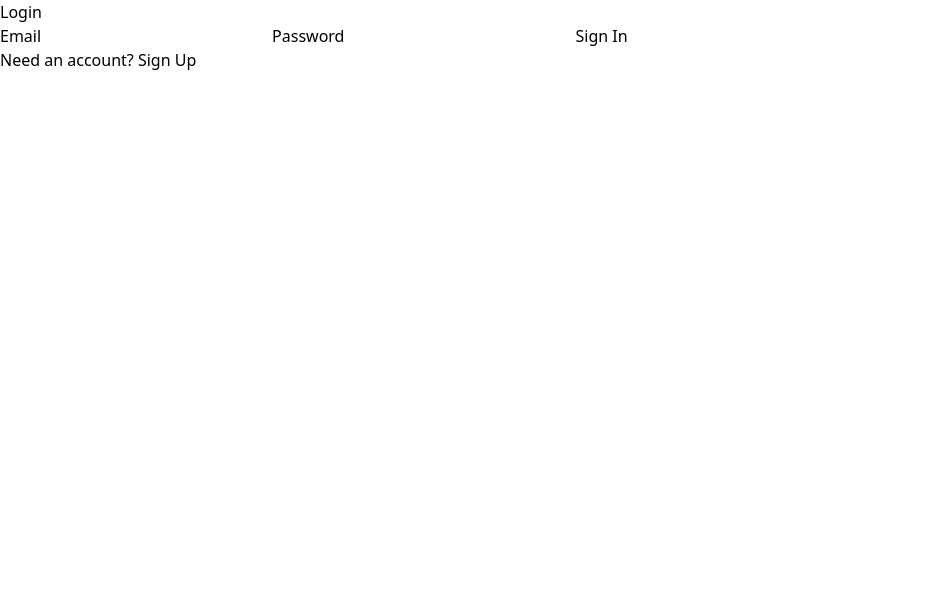
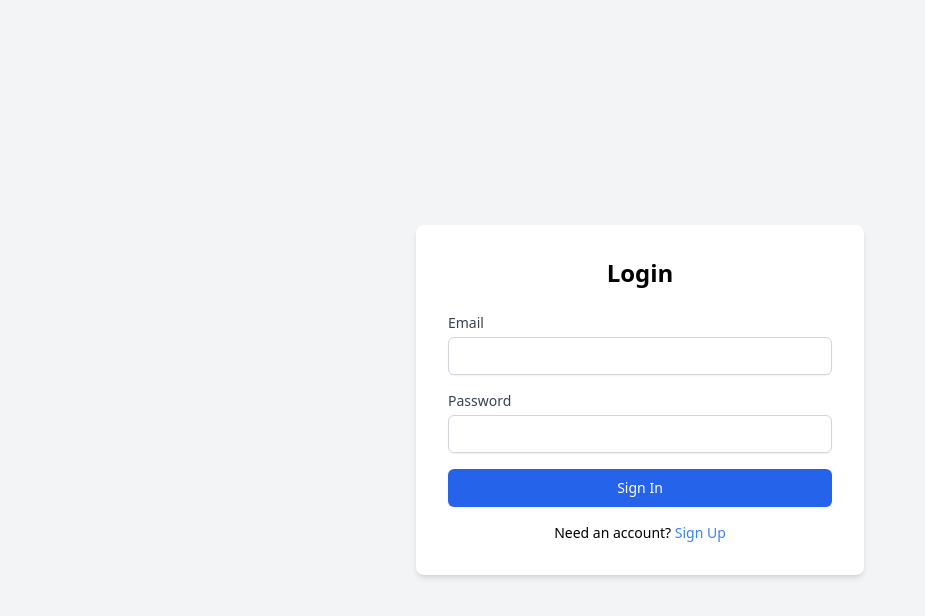
Before and after one commit to NotJerwee/firebase-user-auth, a React (Create React App) app: page /login in a window 1280 px wide. Shown: the top 616 px of the page, without its empty margins (0-925 px from the left). Built offline with nearby package versions, Linux system fonts and the light colour scheme; no server answers.

Commit message:
Integrated tailwind CSS

```diff
--- a/src/pages/Login.jsx
+++ b/src/pages/Login.jsx
@@ -29,18 +29,41 @@
     }
 
     return (
-        <section>
-            <h2>Login</h2>
-            <form onSubmit={handleSignIn}>
-                <label htmlFor="email">Email</label>
-                <input type="text" id="email" onChange={handleEmailChange} />
-                <label htmlFor="password">Password</label>
-                <input type="password" id="password" onChange={handlePasswordChange} />
-                <button type="submit">Sign In</button>
-                <p>
-                    Need an account? <Link to="/signup">Sign Up</Link>
-                </p>
-            </form>
+        <section className="flex flex-col items-center justify-center h-screen bg-gray-100">
+            <div className="w-full max-w-md bg-white p-8 rounded-lg shadow-md">
+                <h2 className="text-2xl font-semibold mb-6 text-center">Login</h2>
+                <form onSubmit={handleSignIn} className="space-y-4">
+                    <div>
+                        <label htmlFor="email" className="block text-sm font-medium text-gray-700">Email</label>
+                        <input
+                            type="text"
+                            id="email"
+                            onChange={handleEmailChange}
+                            className="mt-1 block w-full px-3 py-2 border border-gray-300 rounded-md shadow-sm focus:outline-none focus:ring-blue-500 focus:border-blue-500 sm:text-sm"
+                        />
+                    </div>
+                    <div>
+                        <label htmlFor="password" className="block text-sm font-medium text-gray-700">Password</label>
+                        <input
+                            type="password"
+                            id="password"
+                            onChange={handlePasswordChange}
+                            className="mt-1 block w-full px-3 py-2 border border-gray-300 rounded-md shadow-sm focus:outline-none focus:ring-blue-500 focus:border-blue-500 sm:text-sm"
+                        />
+                    </div>
+                    <div>
+                        <button
+                            type="submit"
+                            className="w-full flex justify-center py-2 px-4 border border-transparent rounded-md shadow-sm text-sm font-medium text-white bg-blue-600 hover:bg-blue-700 focus:outline-none focus:ring-2 focus:ring-offset-2 focus:ring-blue-500"
+                        >
+                            Sign In
+                        </button>
+                    </div>
+                    <p className="text-sm text-center">
+                        Need an account? <Link to="/signup" className="text-blue-500 hover:underline">Sign Up</Link>
+                    </p>
+                </form>
+            </div>
         </section>
     );
 };
```
